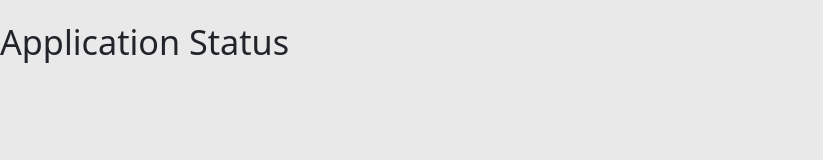
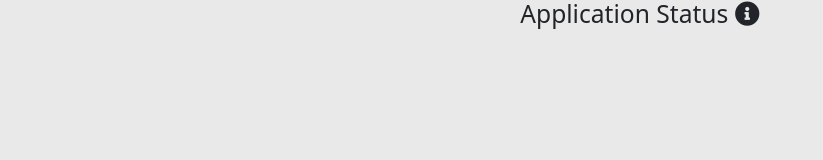
Before and after one commit to Instant-Deposit-Interns/school-portal-abel, a plain HTML site: page dashboard/application-status.html in a window 1280 px wide. Shown: the whole page, without its empty margins (0-823 px from the left). Drawn offline with nearby package versions, Linux system fonts and the light colour scheme; files that its build step writes are made by us from their sources.

Commit message:
updated dashboard

```diff
--- a/dashboard/application-status.html
+++ b/dashboard/application-status.html
@@ -25,8 +25,15 @@
     <title>Application status</title>
   </head>
   <body>
-    <div class="">
-      <h4>Application Status</h4>
+    <div class="container-fluid">
+      <div class="row justify-content-center">
+        <h5 class="text-center col">
+          Application Status
+          <span style="font-size: 25px">
+            <i class="fas fa-info-circle"></i>
+          </span>
+        </h5>
+      </div>
     </div>
     <!-- scripts -->
     <script
```
Also changed, not shown: dashboard.html (+1 -1 lines), dashboard/bio-data.html (+6 -1 lines).
